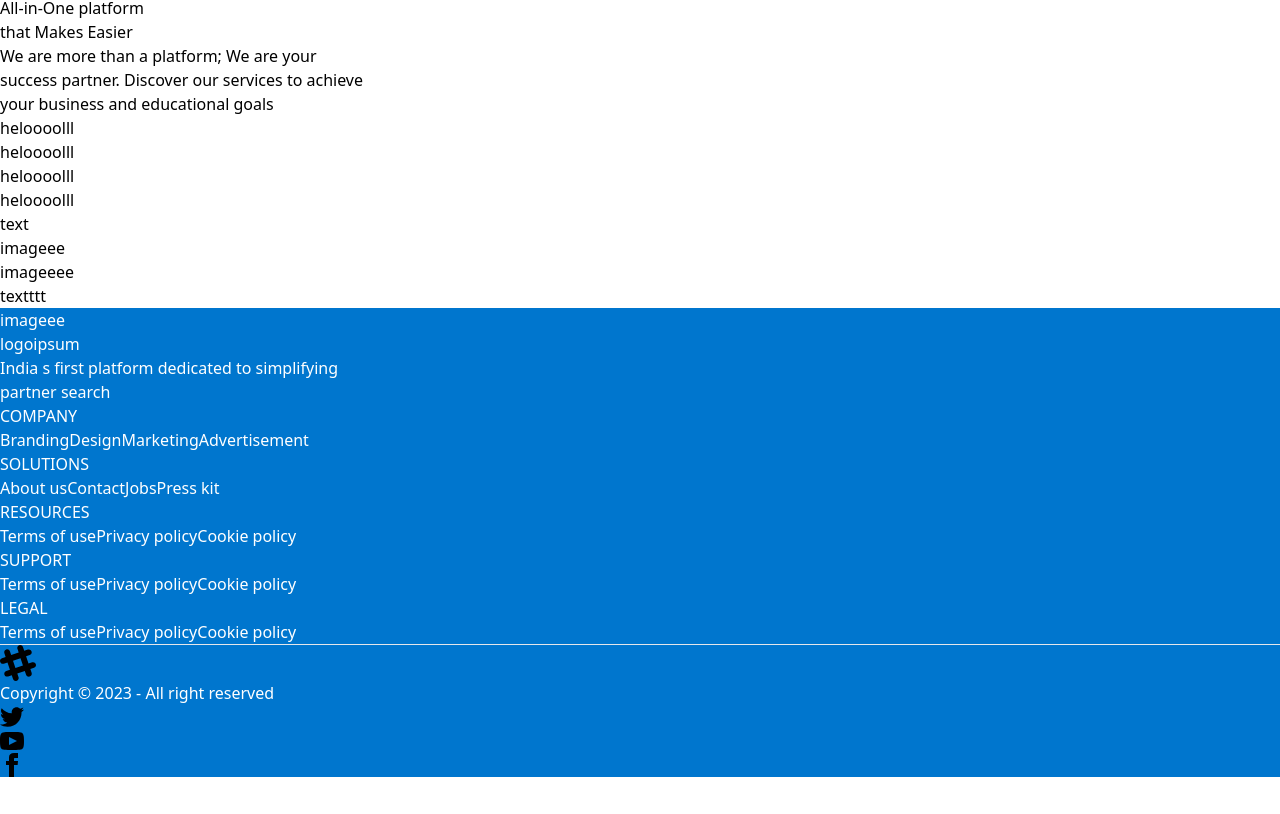
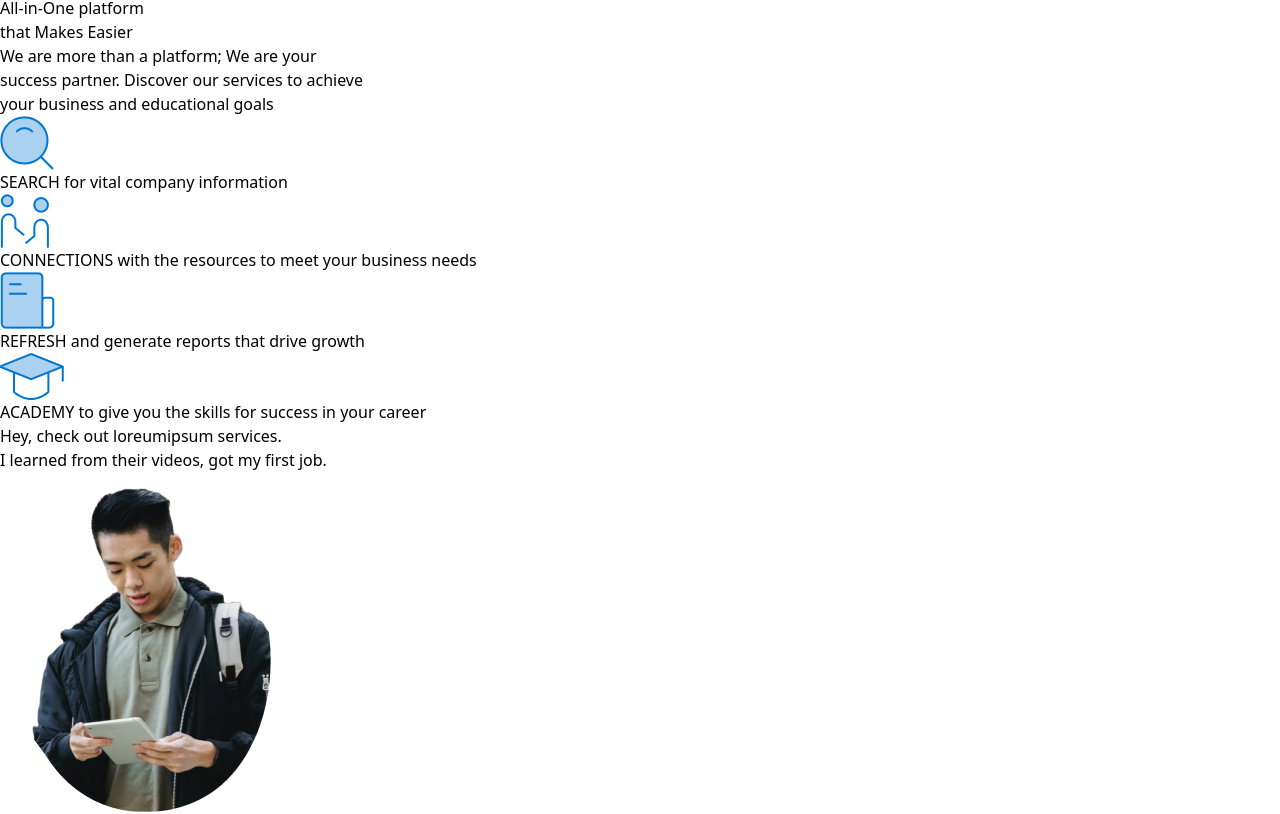
Before and after one commit to abusayedwd/mcsjob-task, a React (Vite) app: page / in a window 1280 px wide. Shown: the part 2792-3606 px from the top of the page. Before the commit the page ends 3569 px from the top, so only its background shows below. Built offline with nearby package versions, Linux system fonts and the light colour scheme.

Commit message:
plarform section added

```diff
--- a/src/Home/Home/Benner.jsx
+++ b/src/Home/Home/Benner.jsx
@@ -21,7 +21,7 @@ const Benner = () => {
               <input
                 type="text"
                 placeholder="Search by name..."
-                className="input input-bordered w-80"
+                className="input input-bordered md:w-80 w-48"
               />
               <button className="px-4 py-1 search-btn text-xs font-semibold">
                  Search
--- a/src/Home/Home/Platform.jsx
+++ b/src/Home/Home/Platform.jsx
@@ -1,30 +1,54 @@
-
+import manpic from '../../../public/Mask group.png'
+import womenpic from '../../../public/Pexels Photo by MART PRODUCTION.png'
+import search from '../../../public/Mask group (1).png'
+import connect from '../../../public/Mask group (2).png'
+import refresh from '../../../public/Mask group (3).png'
+import academy from '../../../public/Mask group (4).png'
 const Platform = () => {
    return (
       <div>
-             <div className="md:flex justify-between">
-               <div>
+             <div className="md:flex md:gap-3 items-center justify-between py-8">
+               <div className='w-[50%]'>
                      <div>
                      <h1 className="text-4xl font-bold mb-4"> <span className="text-blue-500">All-in-One</span> platform <br />that Makes Easier</h1>
              <p>We are more than a platform;  We are your <br /> success partner. Discover our services to achieve <br /> your business and educational goals</p>
                      </div>
                      <div className="grid md:grid-cols-2 md:gap-4 mt-6">
-                           <div>heloooolll</div>
-                           <div>heloooolll</div>
-                           <div>heloooolll</div>
-                           <div>heloooolll</div>
+                           <div className='flex items-center justify-around'>
+                              <img src={search} alt="" />
+                              <p> <span className='font-bold'>SEARCH</span> for vital company information</p>
+                           </div>
+                           <div className='flex items-center gap-2 justify-around'>
+                              <img src={connect} alt="" />
+                              <p><span className='font-bold'>CONNECTIONS</span> with the resources to meet your business needs</p>
+                           </div>
+                           <div className='flex items-center gap-2 justify-around'>
+                              <img src={refresh} alt="" />
+                              <p><span className='font-bold'>REFRESH</span> and generate reports that drive growth</p>
+                           </div>
+                           <div className='flex items-center gap-2 justify-around'>
+                              <img src={academy} alt="" />
+                              <p><span className='font-bold'>ACADEMY</span> to give you the skills for success in your career</p>
+                           </div>
+
                      </div>
                </div>
 
 
-               <div>
-                     <div className="flex">
-                        <div>text</div>
-                        <div>imageee</div>
+               <div className='w-[50%]'>
+                     <div className="flex items-center justify-evenly">
+                        <div className='text-right'>
+                           <p className='bg-slate-200 p-1 rounded-md text-sm'>Hey, check out loreumipsum services.</p>
+                           <p className='bg-slate-200 rounded-md text-sm mt-4 p-1'>I learned from their videos, got my first job.</p>
+                        </div>
+                        <div><img className='h-48' src={manpic} alt="" /></div>
                      </div>
-                     <div className="flex">
-                        <div>imageeee</div>
-                        <div>textttt</div>
+                     <div className="flex items-center justify-evenly">
+                        <div><img className='h-48 rounded-3xl' src={womenpic} alt="" /></div>
+                        <div>
+                        <p className='bg-slate-200 p-1 rounded-md text-sm'>I got a perfect analysis report from them too</p>
+                        <p className='bg-slate-200 w-28 rounded-md text-sm mt-4 p-1'>Oh, that is great.</p>
+                        </div>
                      </div>
                </div>
              </div>
```
